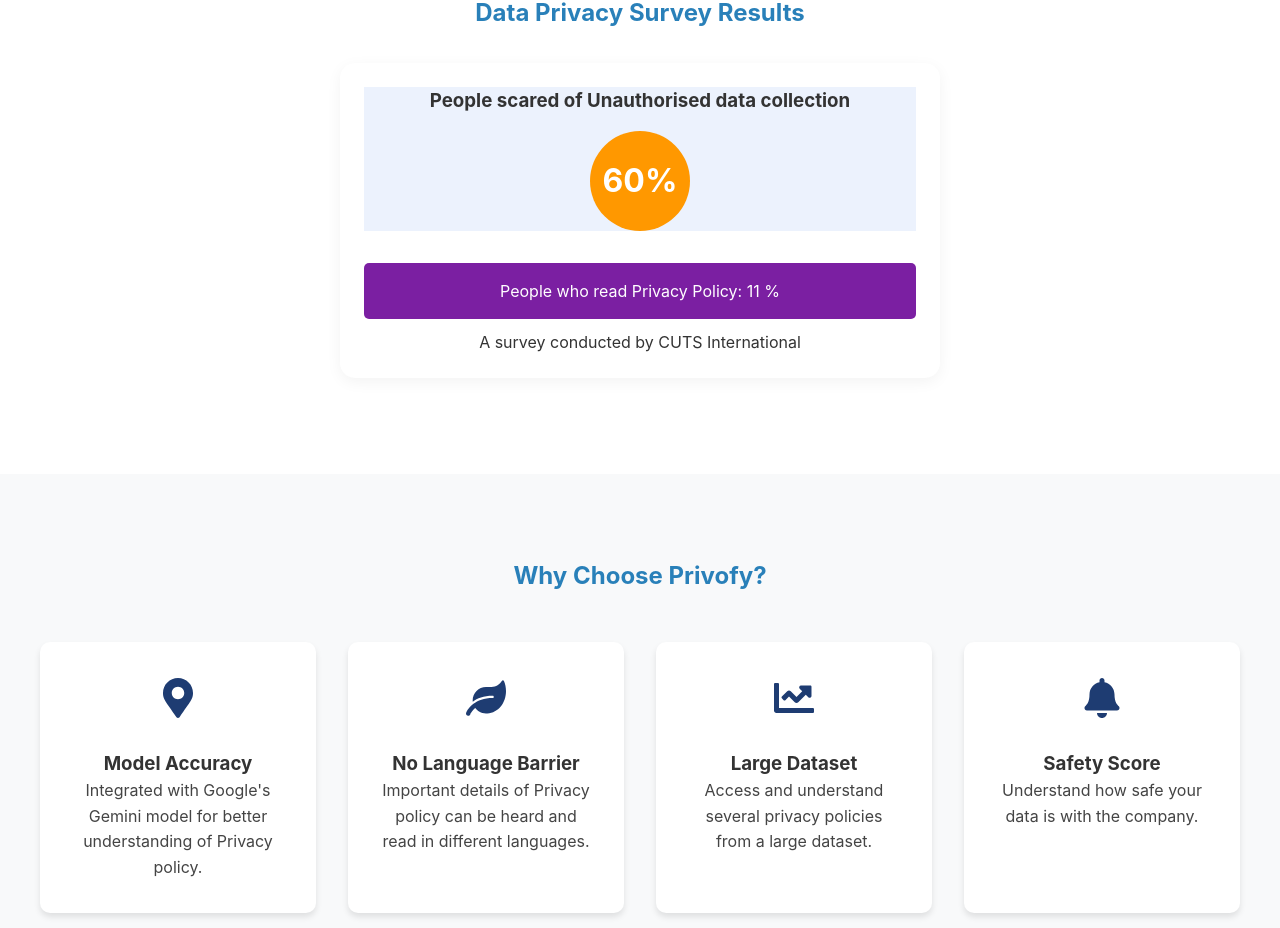
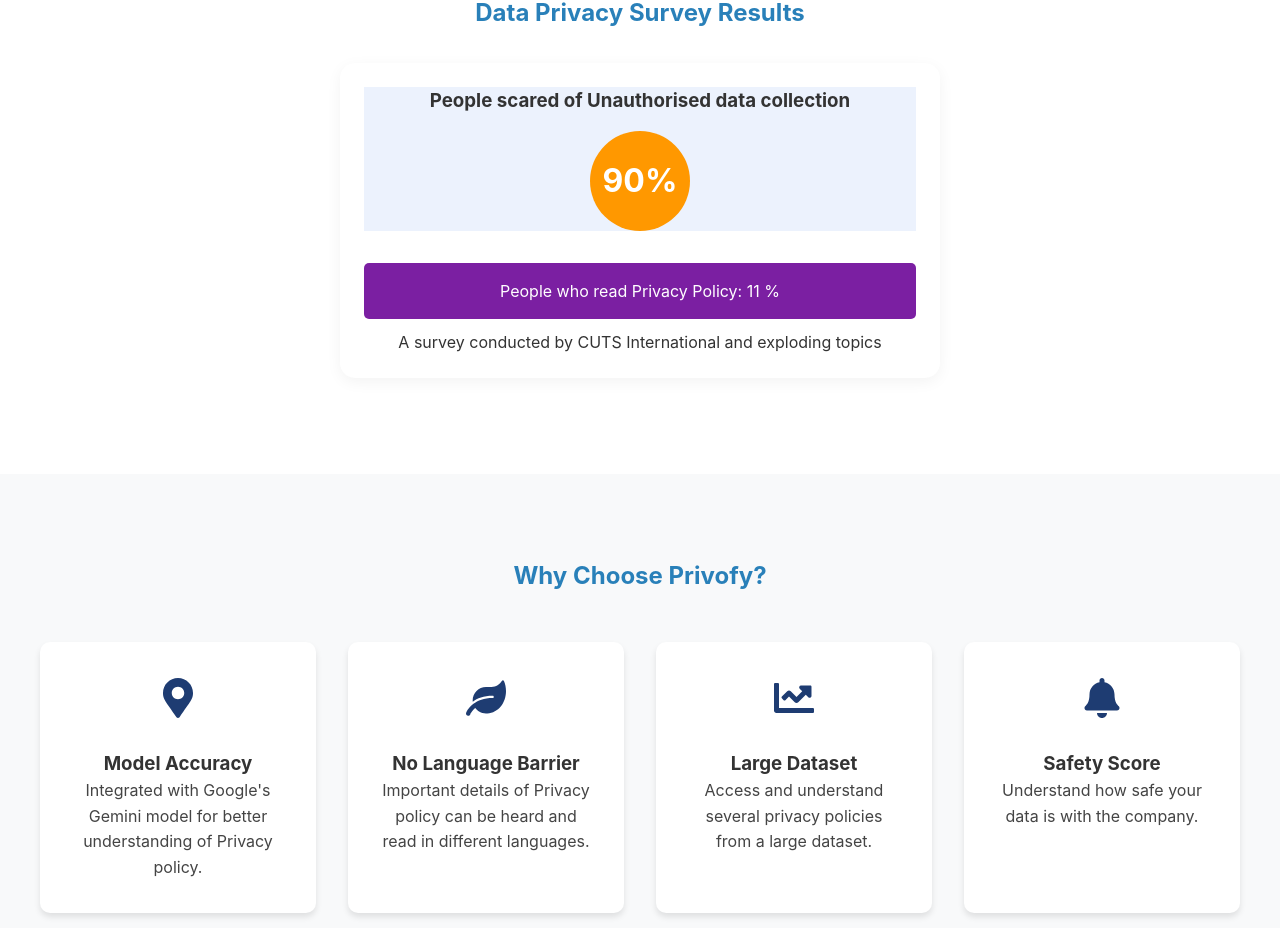
Before and after one commit to ShivanshCoding36/Privofy, a React (Create React App) app: page / in a window 1280 px wide. Shown: the part 953-1881 px from the top of the page. Built offline with nearby package versions, Linux system fonts and the light colour scheme; no server answers.

Commit message:
Update Home.jsx

```diff
--- a/src/pages/Home.jsx
+++ b/src/pages/Home.jsx
@@ -85,7 +85,7 @@
               className="scared aqi-value"
               whileHover={{ scale: 1.05 }}
             >
-              60%
+              90%
             </motion.div>
           </div>
           <div className="pollutant-details">
@@ -97,7 +97,7 @@
               <span>11 %</span>
             </motion.div>
           </div>
-          <span> A survey conducted by CUTS International</span>
+          <span> A survey conducted by CUTS International and exploding topics</span>
         </motion.div>
       </section>
 
```
